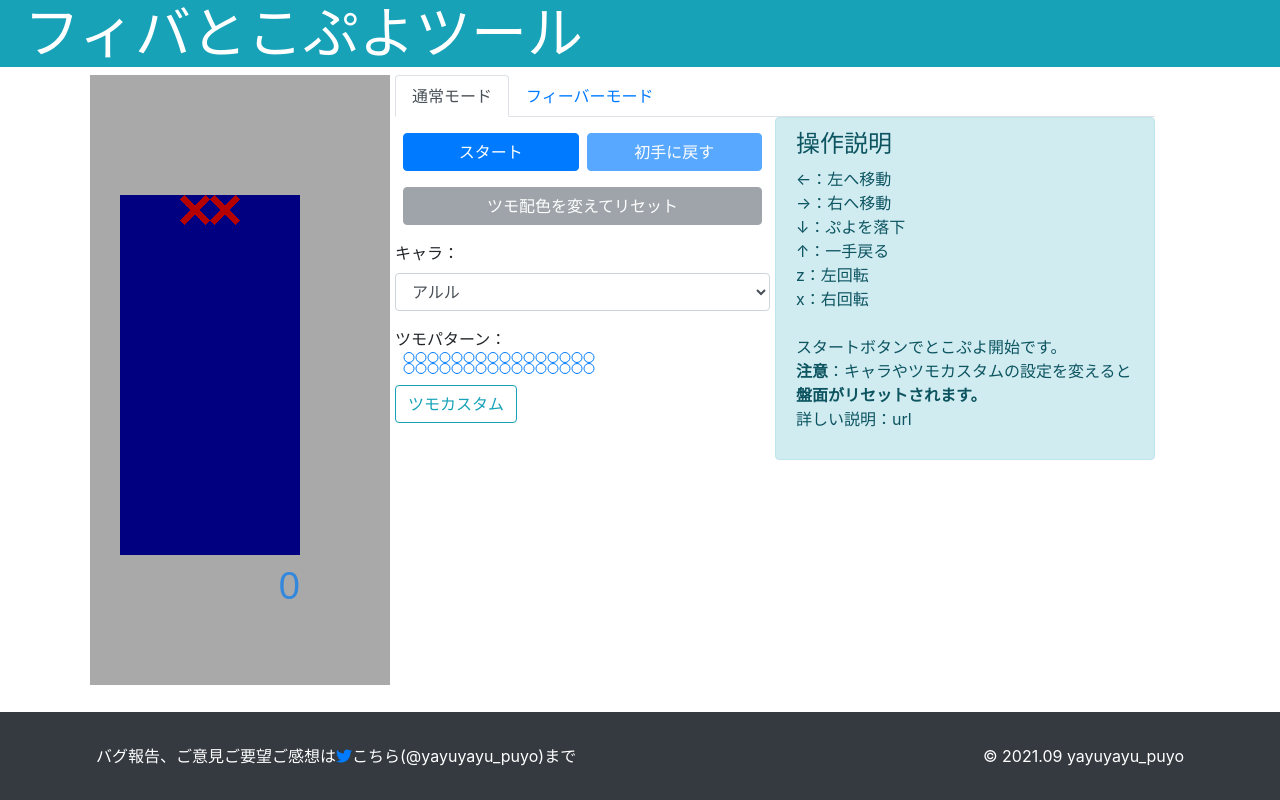
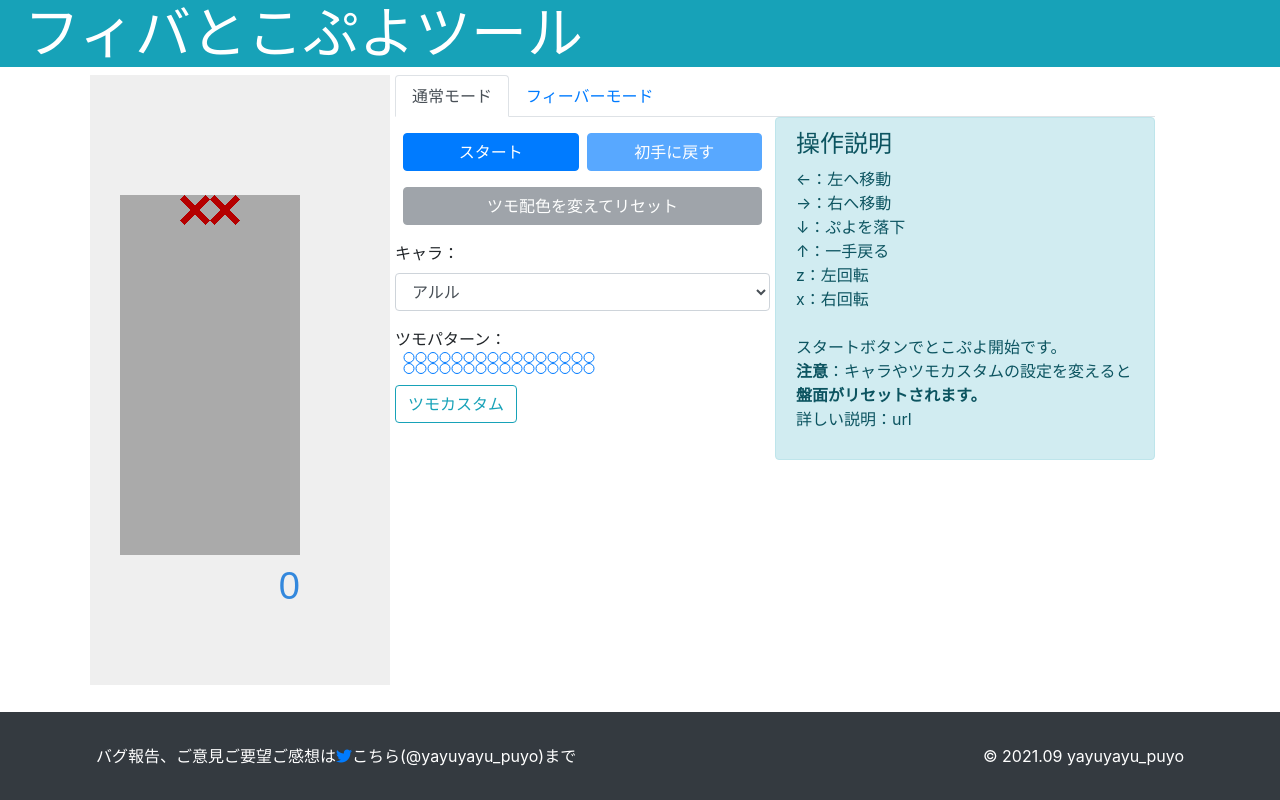
Before and after one commit to yousayT/fivsim, a React (Create React App) app: page / in a window 1280 px wide. Built offline with nearby package versions, Linux system fonts and the light colour scheme.

Commit message:
fix backgroundColor

```diff
--- a/src/puyo/Simulater.js
+++ b/src/puyo/Simulater.js
@@ -421,7 +421,7 @@ function Simulater(props) {
       context.clearRect(PUYO_SIZE, 0, PUYO_SIZE * FIELD_COL, PUYO_SIZE * FIELD_ROW);
       context.clearRect(PUYO_SIZE * 8, 0, PUYO_SIZE * 2, PUYO_SIZE * 9);
 
-      context.fillStyle = 'navy'
+      context.fillStyle = '#aaa'
       context.fillRect(PUYO_SIZE, PUYO_SIZE * 4, PUYO_SIZE * FIELD_COL, PUYO_SIZE * (FIELD_ROW - TSUMO_FIELD - 1))
 
       // 窒息地点のマーク
@@ -617,7 +617,7 @@ function Simulater(props) {
       context.clearRect(PUYO_SIZE, 0, PUYO_SIZE * FIELD_COL, PUYO_SIZE * FIELD_ROW);
       context.clearRect(PUYO_SIZE * 8, 0, PUYO_SIZE * 2, PUYO_SIZE * 9);
 
-      context.fillStyle = 'navy'
+      context.fillStyle = '#aaa'
       context.fillRect(PUYO_SIZE, PUYO_SIZE * 4, PUYO_SIZE * FIELD_COL, PUYO_SIZE * (FIELD_ROW - TSUMO_FIELD - 1))
       // 窒息地点のマーク
       drawPuyo(3, TSUMO_FIELD + 1, 5, 7, puyoImage);
@@ -1497,7 +1497,7 @@ function Simulater(props) {
         style={{
           display: 'block',
           margin: 'auto',
-          backgroundColor: 'darkgrey'
+          backgroundColor: '#efefef'
         }}
         >
       </canvas>
```
